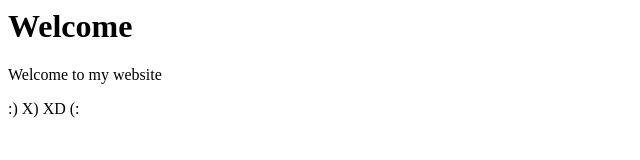
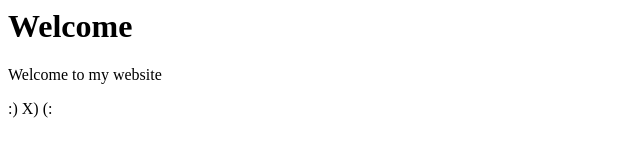
Before and after one commit to Vipul026/git-project, a plain HTML site: page index.html in a window 1280 px wide. Shown: the full height of the page, 0-640 px from the left. Drawn offline with Linux system fonts and the light colour scheme.

Commit message:
removed one emoji from index.html

```diff
--- a/index.html
+++ b/index.html
@@ -2,5 +2,5 @@
 <title>This is my website</title>
 <h1>Welcome</h1>
 <p>Welcome to my website</p>
-<p>:)  X) XD (:</p>
+<p>:) X) (:</p>
 </html>
```
